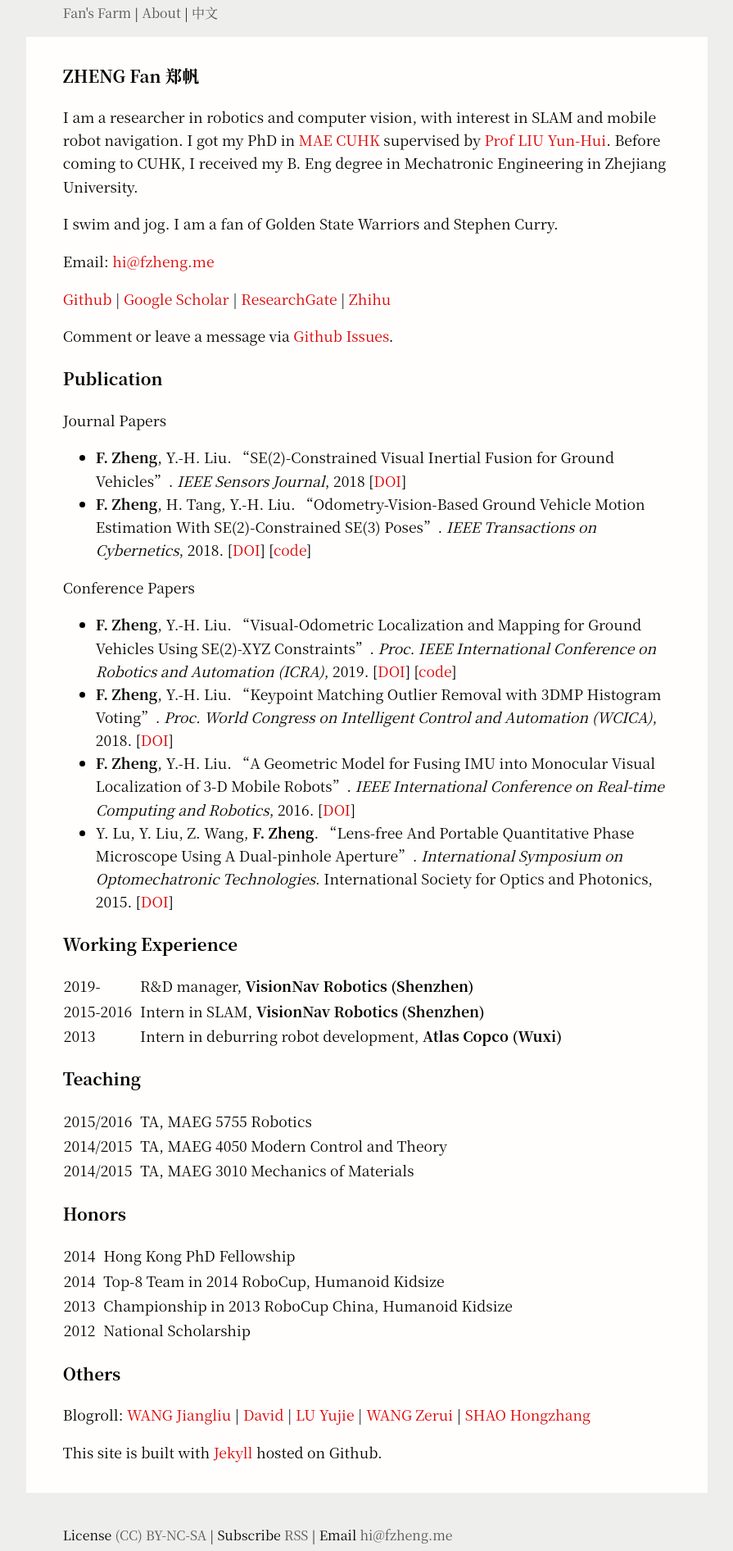
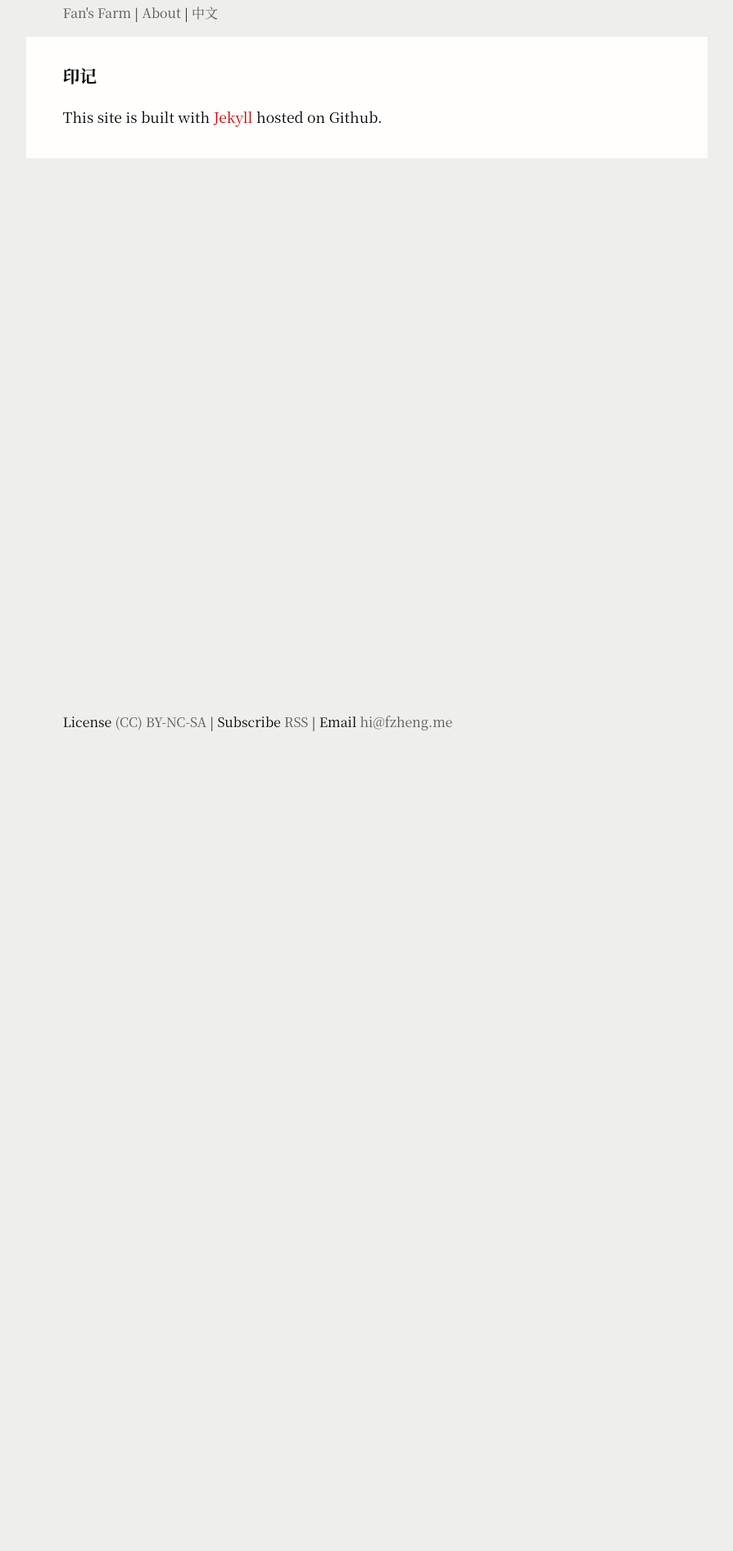
Before and after one commit to ecoyn/ecoyn.github.com, a Jekyll site: the page built from pages/1about.md, in a window 1280 px wide. Shown: the whole page at 82% size, without its empty margins (192-1087 px from the left). Built offline with Jekyll 4.4.1, drawn with Linux system fonts in a browser that asks for light colours; after the commit the page ends 900 px from its top, so only the background shows below that.

Commit message:
Update 1about.md

```diff
--- a/pages/1about.md
+++ b/pages/1about.md
@@ -4,58 +4,6 @@ title: About
 permalink: /about/
 ---
 
-### ZHENG Fan 郑帆
-
-I am a researcher in robotics and computer vision, with interest in SLAM and mobile robot navigation.
-I got my PhD in [MAE CUHK](http://www.mae.cuhk.edu.hk) supervised by [Prof LIU Yun-Hui](http://www.ri.cuhk.edu.hk/yhliu).
-Before coming to CUHK, I received my B. Eng degree in Mechatronic Engineering in Zhejiang University.
-
-I swim and jog. I am a fan of Golden State Warriors and Stephen Curry.
-
-Email: [hi@fzheng.me](mailto:hi@fzheng.me)
-
-[Github](https://github.com/izhengfan) \| [Google Scholar](https://scholar.google.com/citations?user=PZOTyfIAAAAJ&hl=en) \| [ResearchGate](https://www.researchgate.net/profile/Fan_Zheng15) \| [Zhihu](http://www.zhihu.com/people/izhengfan)
-
-Comment or leave a message via [Github Issues](https://github.com/izhengfan/izhengfan.github.io/issues).
-
-### Publication
-
-Journal Papers
-
-* __F. Zheng__, Y.-H. Liu. "SE(2)-Constrained Visual Inertial Fusion for Ground Vehicles". _IEEE Sensors Journal_, 2018 \[[DOI](https://doi.org/10.1109/JSEN.2018.2873055)\]
-* __F. Zheng__, H. Tang, Y.-H. Liu. "Odometry-Vision-Based Ground Vehicle Motion Estimation With SE(2)-Constrained SE(3) Poses". _IEEE Transactions on Cybernetics_, 2018. \[[DOI](https://doi.org/10.1109/TCYB.2018.2831900)\] \[[code](https://github.com/izhengfan/se2clam)\]
-
-Conference Papers
-
-* __F. Zheng__, Y.-H. Liu. "Visual-Odometric Localization and Mapping for Ground Vehicles Using SE(2)-XYZ Constraints". _Proc. IEEE International Conference on Robotics and Automation (ICRA)_, 2019. \[[DOI](https://doi.org/10.1109/ICRA.2019.8793928)\] \[[code](https://github.com/izhengfan/se2lam)\]
-* __F. Zheng__, Y.-H. Liu. "Keypoint Matching Outlier Removal with 3DMP Histogram Voting". _Proc. World Congress on Intelligent Control and Automation (WCICA)_, 2018. \[[DOI](https://doi.org/10.1109/WCICA.2018.8630329)\]
-* __F. Zheng__, Y.-H. Liu. "A Geometric Model for Fusing IMU into Monocular Visual Localization of 3-D Mobile Robots". _IEEE International Conference on Real-time Computing and Robotics_, 2016. \[[DOI](https://doi.org/10.1109/RCAR.2016.7784043)\]
-* Y. Lu, Y. Liu, Z. Wang, __F. Zheng__. "Lens-free And Portable Quantitative Phase Microscope Using A Dual-pinhole Aperture". _International Symposium on Optomechatronic Technologies_. International Society for Optics and Photonics, 2015. \[[DOI](https://doi.org/10.1051/matecconf/20153204002)\]
-
-
-### Working Experience
-
-2019-     | R&D manager, __VisionNav Robotics (Shenzhen)__
-2015-2016 | Intern in SLAM, __VisionNav Robotics (Shenzhen)__
-2013 |  Intern in deburring robot development, __Atlas Copco (Wuxi)__
-
-### Teaching
-
-2015/2016	|  TA, MAEG 5755 Robotics
-2014/2015   |  TA, MAEG 4050 Modern Control and Theory
-2014/2015   |  TA, MAEG 3010 Mechanics of Materials
-
-### Honors
-
-2014	| Hong Kong PhD Fellowship
-2014	| Top-8 Team in 2014 RoboCup, Humanoid Kidsize
-2013	| Championship in 2013 RoboCup China, Humanoid Kidsize
-2012	| National Scholarship
-
-### Others
-
-Blogroll:
-[WANG Jiangliu](https://laura-wang.github.io/) \|
-[David](https://www.polyu.edu.hk/me/david/) \| [LU Yujie](https://ytdonkey3456.wixsite.com/yjlu/) \| [WANG Zerui](http://www.wangzerui.com) \| [SHAO Hongzhang](http://steve-shao.github.io)
+### 印记
 
 This site is built with [Jekyll](http://jekyllrb.com/) hosted on Github.
```
